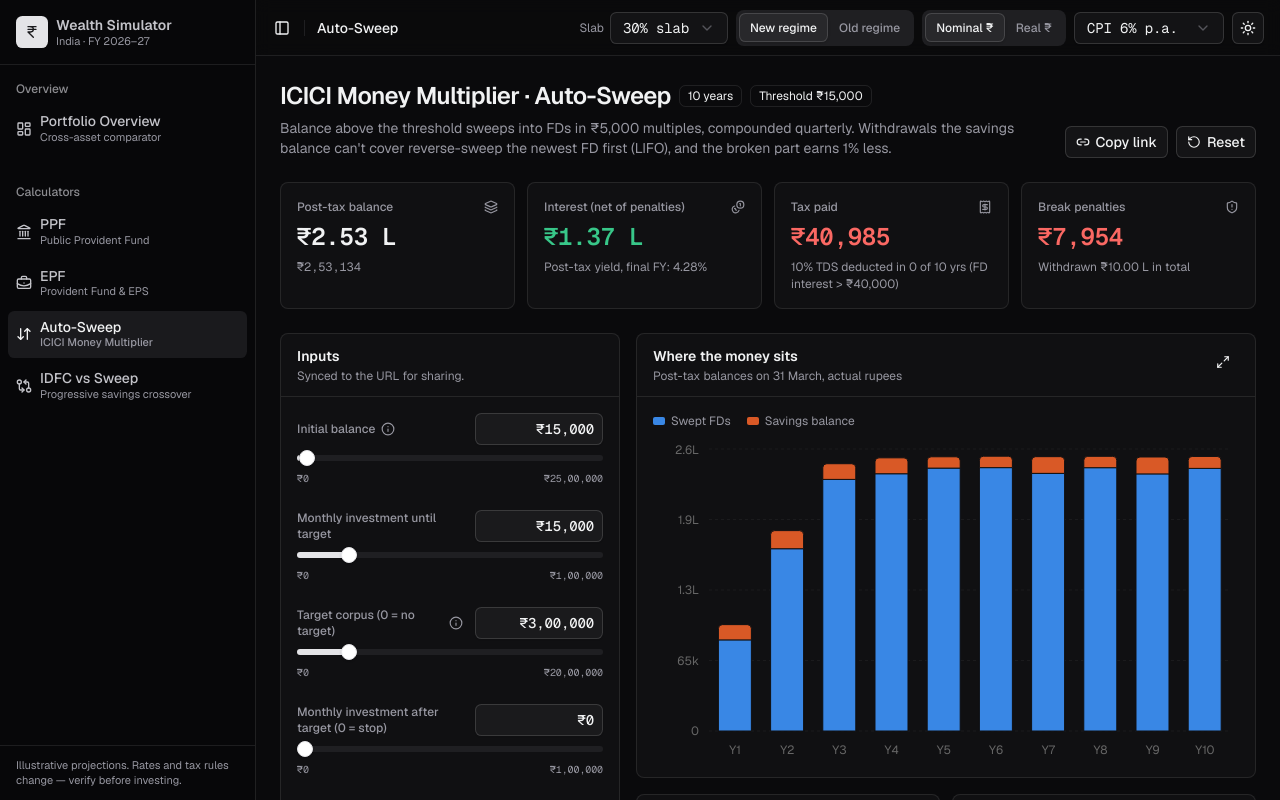
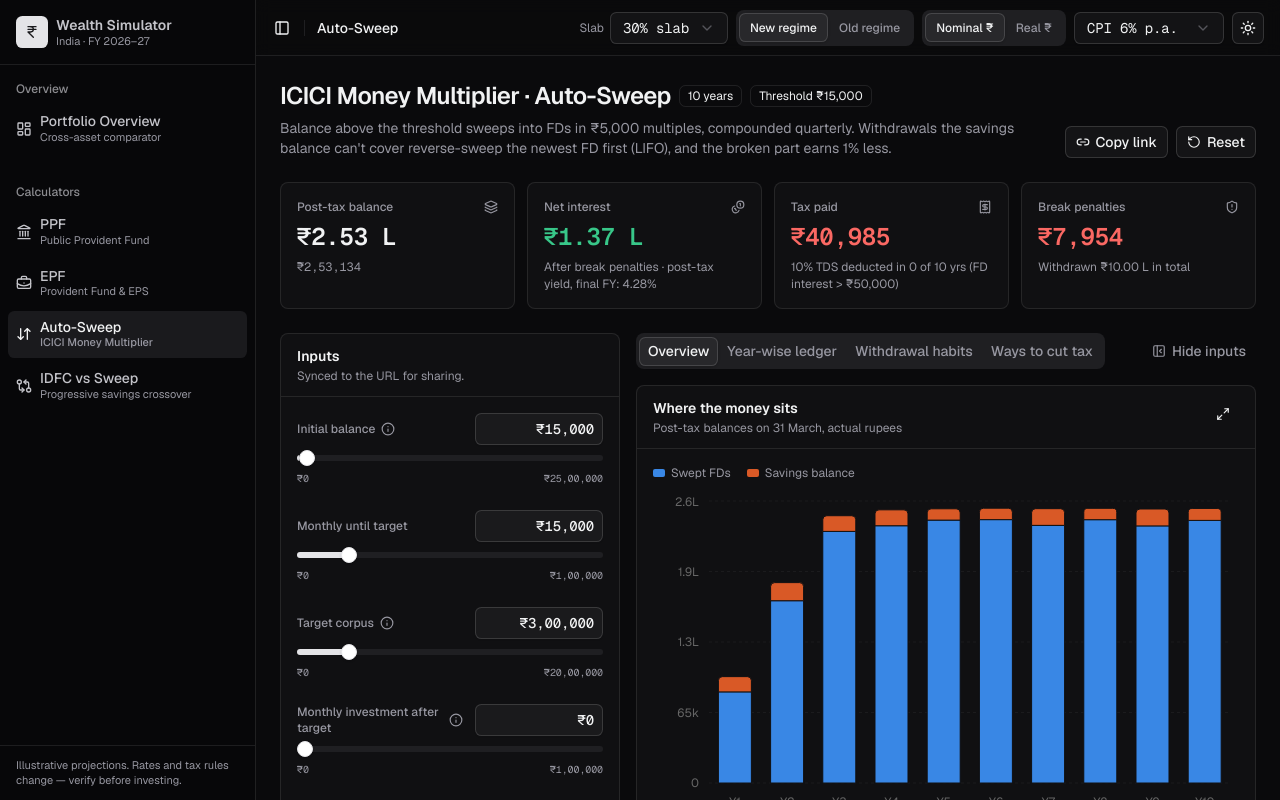
Before and after one commit to srivathsav004/investment-calculator, a Next.js app: page /auto-sweep in a window 1280 px wide. Shown: the top 800 px of the page. Built offline with nearby package versions, Linux system fonts and the light colour scheme.

Commit message:
feat(sweep): ways-to-cut-tax tab, tabbed results, TDS threshold ₹50k

```diff
--- a/src/components/calculators/SweepCalculator.tsx
+++ b/src/components/calculators/SweepCalculator.tsx
@@ -13,6 +13,7 @@ import {
   SWEEP_UNIT,
   compareSweepScenarios,
   simulateSweep,
+  type SweepInput,
   type SweepMonthRow,
   type SweepYearRow,
 } from "@/lib/engines/sweepEngine";
@@ -21,7 +22,9 @@ import { Callout, KpiCard, Money, PageHeader, SectionCard } from "@/components/c
 import { Segmented, SelectField, SliderField, SwitchField } from "@/components/common/fields";
 import { WealthChart, type ChartSeries } from "@/components/charts/WealthChart";
 import { Badge } from "@/components/ui/badge";
+import { ResultsLayout } from "@/components/common/ResultsLayout";
 import { Table, TableBody, TableCell, TableHead, TableHeader, TableRow } from "@/components/ui/table";
+import { SweepTaxIdeas } from "@/components/calculators/SweepTaxIdeas";
 import { MonthTable, YearTable, type YearColumn } from "@/components/ledger/YearTable";
 
 const DEFAULTS = {
@@ -37,6 +40,7 @@ const DEFAULTS = {
   yrs: 10,
   tds: true,
   next: false,
+  tab: "overview" as "overview" | "ledger" | "habits" | "tax",
 };
 
 const MONTH_OPTIONS = FY_MONTH_NAMES.map((label, index) => ({ value: String(index + 1), label }));
@@ -49,13 +53,12 @@ const SERIES: ChartSeries[] = [
 export function SweepCalculator() {
   const { slab, regime, adjust, isReal } = useGlobalSettings();
   const [s, set, reset] = useUrlState(DEFAULTS, {
-    allowed: { thr: ["15000", "30000"], wdm: MONTH_OPTIONS.map((m) => m.value) },
+    allowed: { tab: ["overview", "ledger", "habits", "tax"], thr: ["15000", "30000"], wdm: MONTH_OPTIONS.map((m) => m.value) },
     bounds: { init: [0, 100000000], surplus: [0, 10000000], tgt: [0, 100000000], after: [0, 10000000], fd: [0.04, 0.09], sav: [0.02, 0.04], wd: [0, 100000000], yrs: [1, 25] },
   });
 
-  const result = useMemo(
-    () =>
-      simulateSweep({
+  const baseInput = useMemo<SweepInput>(
+    () => ({
         initialBalance: s.init,
         monthlySurplus: s.surplus,
         targetBalance: s.tgt,
@@ -73,6 +76,7 @@ export function SweepCalculator() {
     }),
     [s.init, s.surplus, s.tgt, s.after, s.thr, s.sav, s.fd, s.wd, s.wdm, s.yrs, s.tds, s.next, slab, regime],
   );
+  const result = useMemo(() => simulateSweep(baseInput), [baseInput]);
 
   const chartData = useMemo(
     () => result.rows.map((row) => ({ year: row.year, fd: row.fdBalance, savings: row.savingsBalance })),
@@ -156,9 +160,9 @@ export function SweepCalculator() {
         onReset={reset}
       />
 
-      <div className="grid grid-cols-1 gap-3 sm:grid-cols-2 xl:grid-cols-4">
+      <div className="grid grid-cols-2 gap-2 sm:gap-3 xl:grid-cols-4">
         <KpiCard label="Post-tax balance" value={<Money value={result.finalTotal} />} hint={<span className="num">{isReal ? `Worth ${formatINR(adjust(result.finalTotal, s.yrs))} in today's money` : formatINR(result.finalTotal)}</span>} icon={Layers} />
-        <KpiCard label="Interest (net of penalties)" value={<Money value={result.totalNetInterest} />} tone="positive" hint={`Post-tax yield, final FY: ${formatPct(lastYearYield)}`} icon={Coins} />
+        <KpiCard label="Net interest" value={<Money value={result.totalNetInterest} />} tone="positive" hint={`After break penalties · post-tax yield, final FY: ${formatPct(lastYearYield)}`} icon={Coins} />
         <KpiCard
           label="Tax paid"
           value={<Money value={result.totalTax} />}
@@ -169,7 +173,11 @@ export function SweepCalculator() {
         <KpiCard label="Break penalties" value={<Money value={result.totalPenalty} />} tone={result.totalPenalty > 0 ? "negative" : "muted"} hint={`Withdrawn ${formatCompactINR(result.totalWithdrawals)} in total`} icon={ShieldAlert} />
       </div>
 
-      <div className="grid grid-cols-1 gap-4 lg:grid-cols-[340px_minmax(0,1fr)]">
+      <ResultsLayout
+        value={s.tab}
+        onValueChange={(value) => set("tab", value as typeof s.tab)}
+        inputs={
+          <>
             <SectionCard title="Inputs" description="Synced to the URL for sharing.">
               <div className="space-y-6">
                 <SliderField
@@ -184,10 +192,10 @@ export function SweepCalculator() {
                   onChange={(v) => set("init", v)}
                   info={`Starts in savings. At or below the ${formatCompactINR(Number(s.thr))} threshold nothing sweeps, so it only earns the savings rate until a credit pushes the balance at least ${formatINR(SWEEP_UNIT)} past the threshold.`}
                 />
-            <SliderField id="sw-surplus" label={s.tgt > 0 ? "Monthly investment until target" : "Monthly surplus credited"} value={s.surplus} min={0} max={100000} step={1000} typedMax={10000000} format={formatINR} onChange={(v) => set("surplus", v)} />
+                <SliderField id="sw-surplus" label={s.tgt > 0 ? "Monthly until target" : "Monthly surplus credited"} value={s.surplus} min={0} max={100000} step={1000} typedMax={10000000} format={formatINR} onChange={(v) => set("surplus", v)} />
                 <SliderField
                   id="sw-tgt"
-              label="Target corpus (0 = no target)"
+                  label="Target corpus"
                   value={s.tgt}
                   min={0}
                   max={2000000}
@@ -195,10 +203,10 @@ export function SweepCalculator() {
                   typedMax={100000000}
                   format={formatINR}
                   onChange={(v) => set("tgt", v)}
-              info="Invest the monthly amount until savings plus swept FDs reach this total, e.g. an emergency fund. If withdrawals pull the total back below it, investing resumes until it is topped up again."
+                  info="Set 0 for no target. Invest the monthly amount until savings plus swept FDs reach this total, e.g. an emergency fund. If withdrawals pull the total back below it, investing resumes until it is topped up again."
                 />
                 {s.tgt > 0 ? (
-              <SliderField id="sw-after" label="Monthly investment after target (0 = stop)" value={s.after} min={0} max={100000} step={1000} typedMax={10000000} format={formatINR} onChange={(v) => set("after", v)} />
+                  <SliderField id="sw-after" label="Monthly investment after target" value={s.after} min={0} max={100000} step={1000} typedMax={10000000} format={formatINR} onChange={(v) => set("after", v)} info="0 means stop investing once the target is reached; the balance then only compounds." />
                 ) : null}
                 <Segmented
                   label="Savings threshold (2.75% p.a.)"
@@ -245,7 +253,14 @@ export function SweepCalculator() {
               </div>
             </SectionCard>
 
-        <div className="min-w-0 space-y-4">
+          </>
+        }
+        tabs={[
+          {
+            value: "overview",
+            label: "Overview",
+            content: (
+              <>
                 <SectionCard title="Where the money sits" description="Post-tax balances on 31 March, actual rupees" expandable>
                   <WealthChart data={chartData} xKey="year" series={SERIES} kind="bar" stacked xTickFormatter={(v) => `Y${v}`} tooltipLabel={(v) => `Year ${v} · ${fyLabel(Number(v))}`} />
                 </SectionCard>
@@ -272,6 +287,33 @@ export function SweepCalculator() {
                   )}
                 </div>
 
+              </>
+            ),
+          },
+          {
+            value: "ledger",
+            label: "Year-wise ledger",
+            content: (
+              <>
+                <YearTable
+                  rows={result.rows}
+                  columns={columns}
+                  fileName={`auto-sweep-${s.yrs}y`}
+                  rowKey={(r) => r.year}
+                  detailTitle={(r) => `Year ${r.year} · ${fyLabel(r.year)} · month by month`}
+                  detailDescription={() =>
+                    `Savings interest accrues monthly and is credited every quarter. Each swept FD compounds quarterly from its own start date. Actual rupees.`
+                  }
+                  renderDetail={(r) => <MonthTable rows={r.months} columns={monthColumns} rowKey={(m) => m.month} note={(m) => m.note} />}
+                />
+              </>
+            ),
+          },
+          {
+            value: "habits",
+            label: "Withdrawal habits",
+            content: (
+              <>
                 <SectionCard
                   title="Which withdrawal habit are you?"
                   description={`Same investment plan, rates and tax as your inputs; only the withdrawals change. Withdrawal amount: ${formatINR(s.wd)} (set it in the inputs).`}
@@ -337,19 +379,21 @@ export function SweepCalculator() {
                   </div>
                 </SectionCard>
 
-          <YearTable
-            rows={result.rows}
-            columns={columns}
-            fileName={`auto-sweep-${s.yrs}y`}
-            rowKey={(r) => r.year}
-            detailTitle={(r) => `Year ${r.year} · ${fyLabel(r.year)} · month by month`}
-            detailDescription={() =>
-              `Savings interest accrues monthly and is credited every quarter. Each swept FD compounds quarterly from its own start date. Actual rupees.`
-            }
-            renderDetail={(r) => <MonthTable rows={r.months} columns={monthColumns} rowKey={(m) => m.month} note={(m) => m.note} />}
+              </>
+            ),
+          },
+          {
+            value: "tax",
+            label: "Ways to cut tax",
+            content: (
+              <>
+                <SweepTaxIdeas input={baseInput} base={result} />
+
+              </>
+            ),
+          },
+        ]}
       />
-        </div>
-      </div>
     </div>
   );
 }
--- /dev/null
+++ b/src/components/calculators/SweepTaxIdeas.tsx
@@ -0,0 +1,118 @@
+"use client";
+
+import { useMemo } from "react";
+import { Landmark, ReceiptText, ShieldCheck } from "lucide-react";
+import { formatINR } from "@/lib/formatters";
+import { TAX_SLABS } from "@/lib/tax";
+import { SWEEP_THRESHOLDS, SWEEP_TDS_THRESHOLD, simulateSweep, type SweepInput, type SweepResult } from "@/lib/engines/sweepEngine";
+import { Callout, SectionCard } from "@/components/common/display";
+import { Table, TableBody, TableCell, TableHead, TableHeader, TableRow } from "@/components/ui/table";
+
+interface Idea {
+  key: string;
+  title: string;
+  detail: string;
+  /** Interest earned after tax and penalties — the part of the final balance that is not your own money. */
+  earned: number;
+  tax: number;
+  penalty: number;
+}
+
+const earnedOf = (r: SweepResult) => r.totalNetInterest - r.totalTax;
+
+const signed = (value: number) => (Math.abs(value) < 1 ? "—" : `${value > 0 ? "+" : "−"}${formatINR(Math.abs(value))}`);
+
+/** Re-runs the sweep with one lever changed at a time and reports what it does to the final balance and tax. */
+export function SweepTaxIdeas({ input, base }: { input: SweepInput; base: SweepResult }) {
+  const ideas = useMemo<Idea[]>(() => {
+    const run = (key: string, title: string, detail: string, patch: Partial<SweepInput>): Idea => {
+      const r = simulateSweep({ ...input, ...patch });
+      return { key, title, detail, earned: earnedOf(r), tax: r.totalTax, penalty: r.totalPenalty };
+    };
+    const list: Idea[] = [];
+
+    if (input.regime === "new") {
+      list.push(run("old", "Old Regime instead of New", "Only the ₹10,000 savings-interest deduction (80TTA) changes in this model. The Old Regime slabs and lost deductions are not modelled, so check your full return before switching.", { regime: "old" }));
+    }
+
+    for (const slab of TAX_SLABS.filter((x) => x < input.taxSlab)) {
+      list.push(
+        run(
+          `slab-${slab}`,
+          `Hold the money in a family member's name taxed at ${Math.round(slab * 100)}%`,
+          "A gift to a parent is not clubbed with your income, so the interest is taxed in their hands (clubbing applies to a spouse or minor child only). Treat it as their money; it must be a genuine gift.",
+          { taxSlab: slab },
+        ),
+      );
+    }
+
+    if (input.annualWithdrawal > 0) {
+      const other = SWEEP_THRESHOLDS.find((t) => t !== input.threshold);
+      if (other !== undefined && other > input.threshold) {
+        list.push(run("buffer", `Keep the larger ${formatINR(other)} savings buffer`, "A bigger cash buffer means fewer FDs broken for withdrawals, so fewer 1% penalties, at the cost of more money earning the savings rate.", { threshold: other }));
+      }
+      if ((input.withdrawalsPerYear ?? 1) === 1) {
+        list.push(run("spread", "Take the same withdrawals as 12 monthly amounts", "Smaller pulls are more likely to be covered by the savings balance alone, which avoids breaking an FD.", { withdrawalsPerYear: 12 }));
+      }
+      list.push(run("none", "Not withdrawing at all", "The upper bound: what this plan would be if the money never left.", { annualWithdrawal: 0 }));
+    }
+
+    return list;
+  }, [input]);
+
+  return (
+    <SectionCard
+      title="Ways to cut the tax"
+      description={`Each row changes one thing against your current plan and shows the difference. "Earned after tax" is interest minus tax and penalties, so top-ups toward your target don't blur the comparison (earned after tax ${formatINR(earnedOf(base))}, tax paid ${formatINR(base.totalTax)}, penalties ${formatINR(base.totalPenalty)}).`}
+      expandable
+    >
+      {ideas.length > 0 ? (
+        <div className="overflow-x-auto">
+          <Table className="text-xs">
+            <TableHeader>
+              <TableRow className="hover:bg-transparent">
+                <TableHead className="px-3">Change</TableHead>
+                <TableHead className="px-3 text-right">Earned after tax</TableHead>
+                <TableHead className="px-3 text-right">Tax paid</TableHead>
+                <TableHead className="px-3 text-right">Penalties</TableHead>
+              </TableRow>
+            </TableHeader>
+            <TableBody>
+              {ideas.map((idea) => (
+                <TableRow key={idea.key}>
+                  <TableCell className="max-w-md px-3 whitespace-normal">
+                    <div className="font-medium">{idea.title}</div>
+                    <div className="text-[11px] text-muted-foreground">{idea.detail}</div>
+                  </TableCell>
+                  <TableCell className={`num px-3 text-right font-semibold ${idea.earned - earnedOf(base) > 0 ? "text-positive" : ""}`}>{signed(idea.earned - earnedOf(base))}</TableCell>
+                  <TableCell className="num px-3 text-right text-muted-foreground">{signed(idea.tax - base.totalTax)}</TableCell>
+                  <TableCell className="num px-3 text-right text-muted-foreground">{signed(idea.penalty - base.totalPenalty)}</TableCell>
+                </TableRow>
+              ))}
+            </TableBody>
+          </Table>
+        </div>
+      ) : (
+        <p className="text-sm text-muted-foreground">You are already on the lowest slab with no withdrawals, so there is nothing to compare here.</p>
+      )}
+
+      <div className="mt-4 grid grid-cols-1 gap-3 md:grid-cols-3">
+        <Callout icon={ReceiptText} title="TDS is not extra tax">
+          Banks deduct 10% only when FD interest at one bank passes {formatINR(SWEEP_TDS_THRESHOLD)} a year (under 60). It is an advance against your slab tax, which you claim in your return. Form 15G only works if your total income is below the taxable limit, so it does not help at a 30% slab.
+        </Callout>
+        <Callout icon={Landmark} title="Money beyond the target">
+          Not modelled here. Equity-oriented funds, including arbitrage funds, are taxed only when you sell: 12.5% on gains held over 12 months, after a ₹1.25 lakh yearly exemption, against slab tax on FD interest every year. Deferral keeps more of it compounding, but returns are not guaranteed and FD-like safety is lost. Arbitrage funds are the lowest-risk version.
+        </Callout>
+        <Callout icon={ShieldCheck} title="Tax-free homes">
+          PPF interest is fully tax-free and EPF interest is tax-free within the ₹2.5L yearly employee limit. Money you will not touch for 15 years suits those better than a taxed sweep. Keep only your emergency fund in the sweep.
+        </Callout>
+      </div>
+      <p className="mt-3 text-[11px] text-muted-foreground">
+        Rules checked Nov 2026 against{" "}
+        <a className="underline" href="https://www.bankbazaar.com/tax/tds-rates-chart.html" target="_blank" rel="noreferrer">BankBazaar TDS chart</a>,{" "}
+        <a className="underline" href="https://www.finnovate.in/learn/blog/mutual-fund-taxation-india-fy-2025-26" target="_blank" rel="noreferrer">Finnovate MF tax guide</a> and the{" "}
+        <a className="underline" href="https://www.incometaxindia.gov.in/documents/d/guest/faqs-on-clubbing-of-income" target="_blank" rel="noreferrer">Income Tax Dept clubbing FAQ</a>. The Income-tax Act 2025 (from 1 April 2026) renumbers sections; I could not confirm the savings-interest deduction and equity-fund rates are unchanged in its text, so verify before acting.
+      </p>
+    </SectionCard>
+  );
+}
--- a/src/lib/engines/sweepEngine.ts
+++ b/src/lib/engines/sweepEngine.ts
@@ -1,7 +1,8 @@
 import { section80TTA, type TaxRegime } from "@/lib/tax";
 
 export const SWEEP_UNIT = 5_000;
-export const SWEEP_TDS_THRESHOLD = 40_000;
+/** Bank FD interest TDS threshold per bank per FY for under-60s: ₹50,000 since FY2025-26 (was ₹40,000). */
+export const SWEEP_TDS_THRESHOLD = 50_000;
 export const SWEEP_TDS_RATE = 0.1;
 /** Premature-break penalty: the broken portion earns (FD rate − 1%) for the period it was held. */
 export const SWEEP_BREAK_PENALTY = 0.01;
```
Lines whose indentation alone changed are shown as unchanged.
